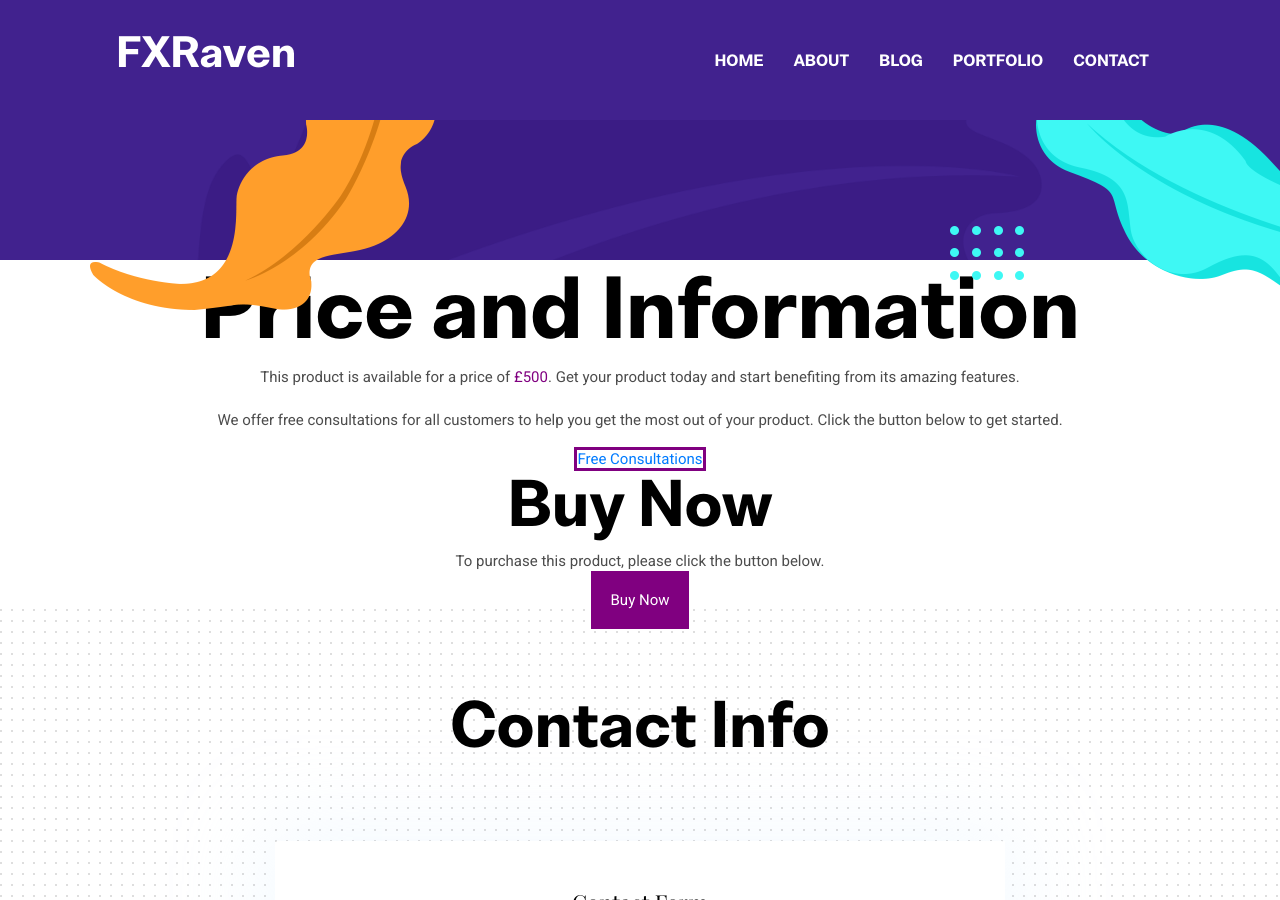
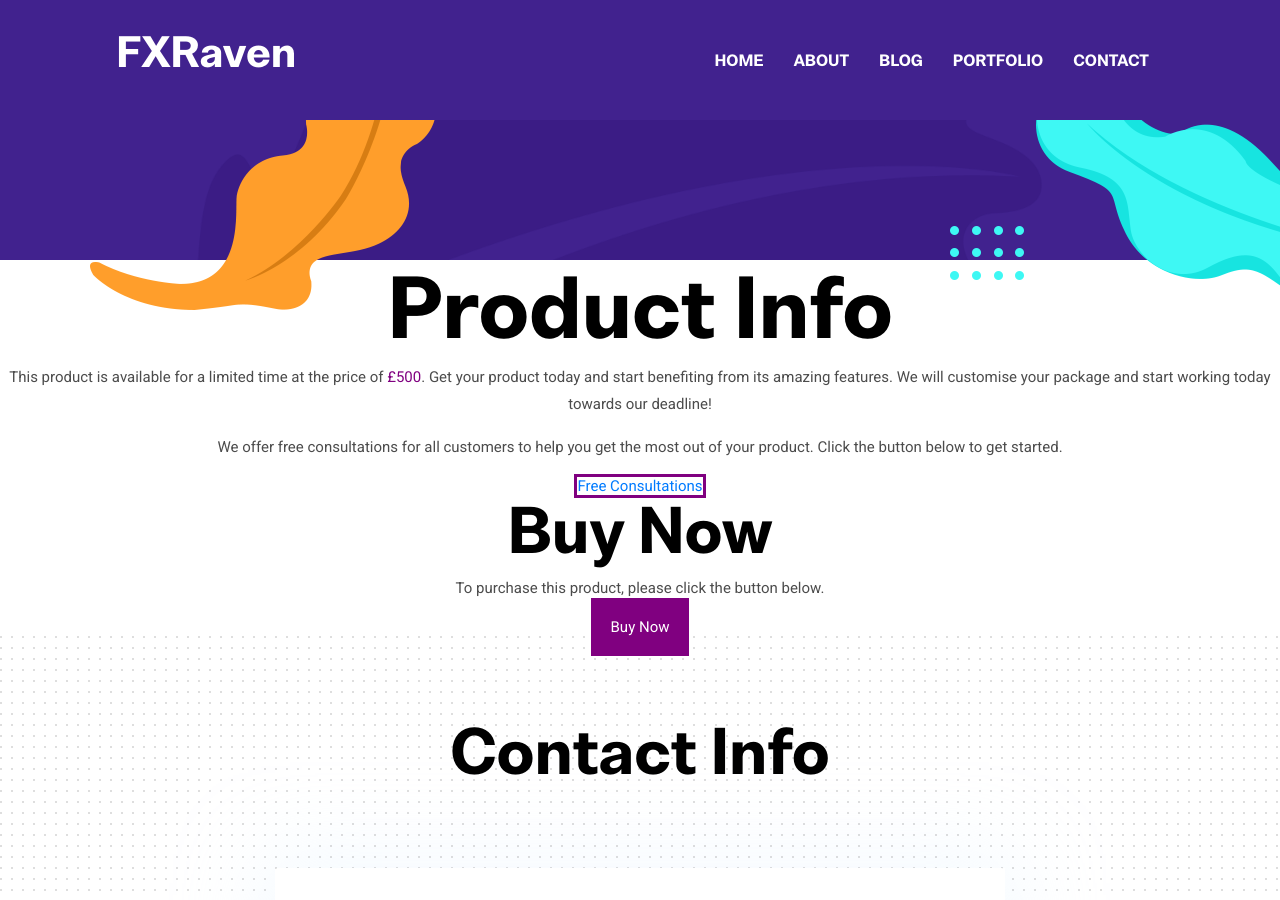
Before and after one commit to Vision-Live/FXRaven, a Jekyll site: the page built from _pages/marketing-plan.html, in a window 1280 px wide and 900 px high, scrolled down 340 px. Built offline with Jekyll 4.4.1, drawn with Linux system fonts in a browser that asks for light colours; some web fonts are replaced.

Commit message:
Update marketing-plan.html

```diff
--- a/_pages/marketing-plan.html
+++ b/_pages/marketing-plan.html
@@ -6,9 +6,9 @@
   <link href="https://fonts.googleapis.com/css?family=Roboto|Playfair+Display|BwNistaInt-xBd|themify" rel="stylesheet">
 </head>
 <div class="text-center">
-<h1>Price and Information</h1>
+<h1>Product Info</h1>
 
-<p>This product is available for a price of <span style="color:purple;">£500</span>. Get your product today and start benefiting from its amazing features.</p>
+<p>This product is available for a limited time at the price of <span style="color:purple;">£500</span>. Get your product today and start benefiting from its amazing features. We will customise your package and start working today towards our deadline!</p>
 
 <p>We offer free consultations for all customers to help you get the most out of your product. Click the button below to get started.</p>
 
```
